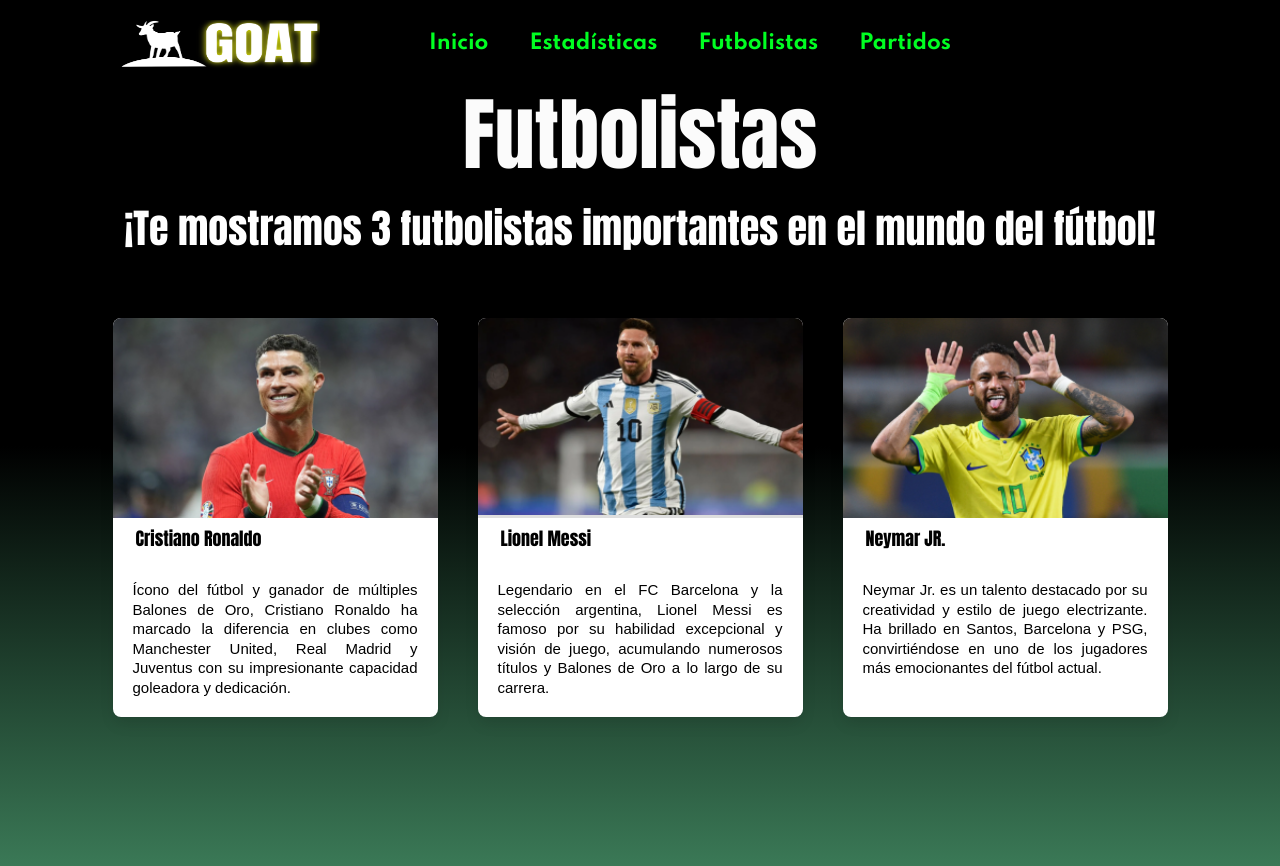
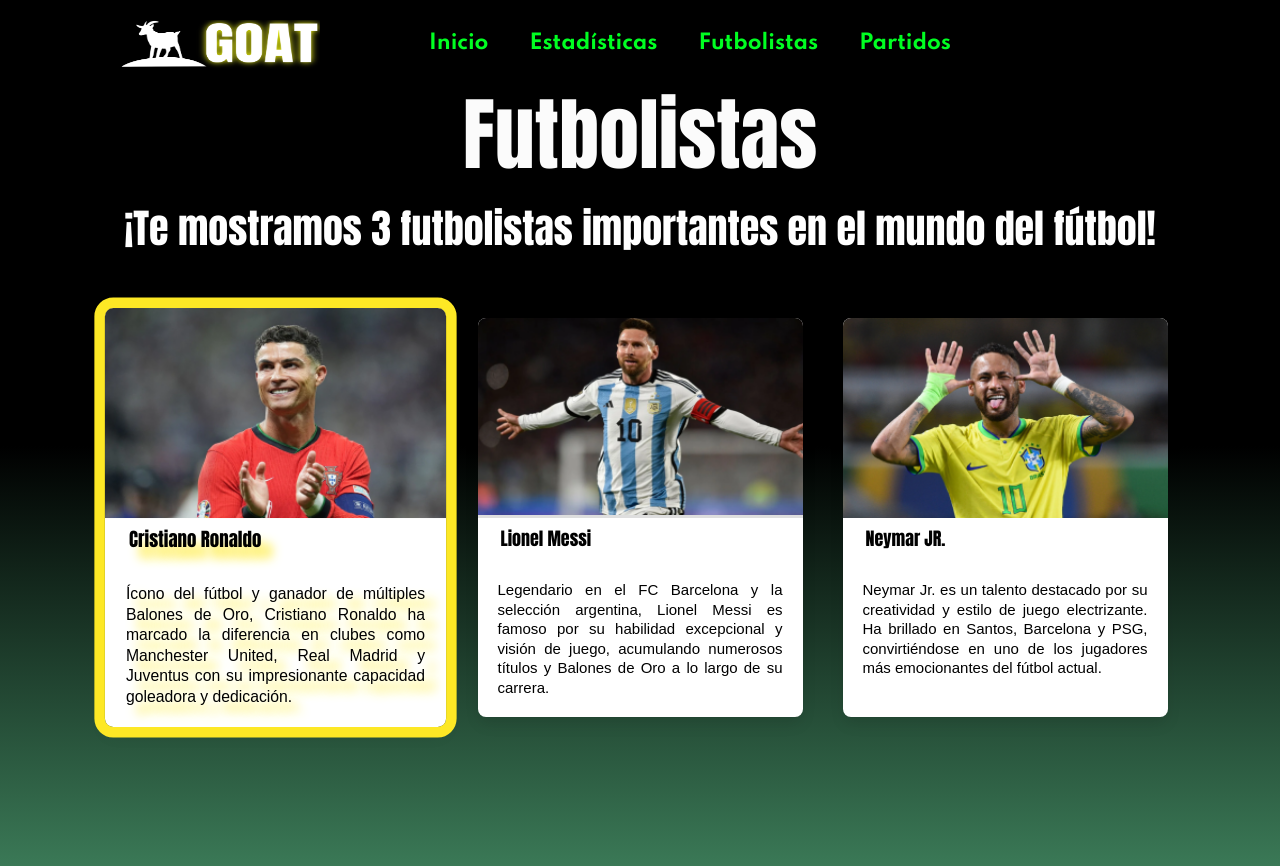
Before and after one commit to LimbergDV/233348_PW_Layout-To-Code, an Angular app: page /Futbolistas in a window 1280 px wide. In both pictures the pointer is over the element 275 px from the left and 517 px from the top of the page. Shown: the top 866 px of the page. Built offline with nearby package versions, Linux system fonts and the light colour scheme; a web font is replaced by a local one.

Commit message:
modified: estilos de cards.component

```diff
--- a/src/app/cards/cards.component.css
+++ b/src/app/cards/cards.component.css
@@ -42,3 +42,18 @@
   padding: 20px;
   font-family: 'Anuphan', sans-serif;
 }
+
+.card{
+  max-width: 100%;
+  height: auto;
+  transition: transform 2.0s ease;
+
+}
+
+.card:hover {
+  transform: scale(1.05);
+  color: #fff;
+  text-shadow: 10px 10px 10px #fde825;
+  transition: text-shadow 0.5s ease, color 0.7s ease;
+  outline: 10px solid #fde825;
+}
```
